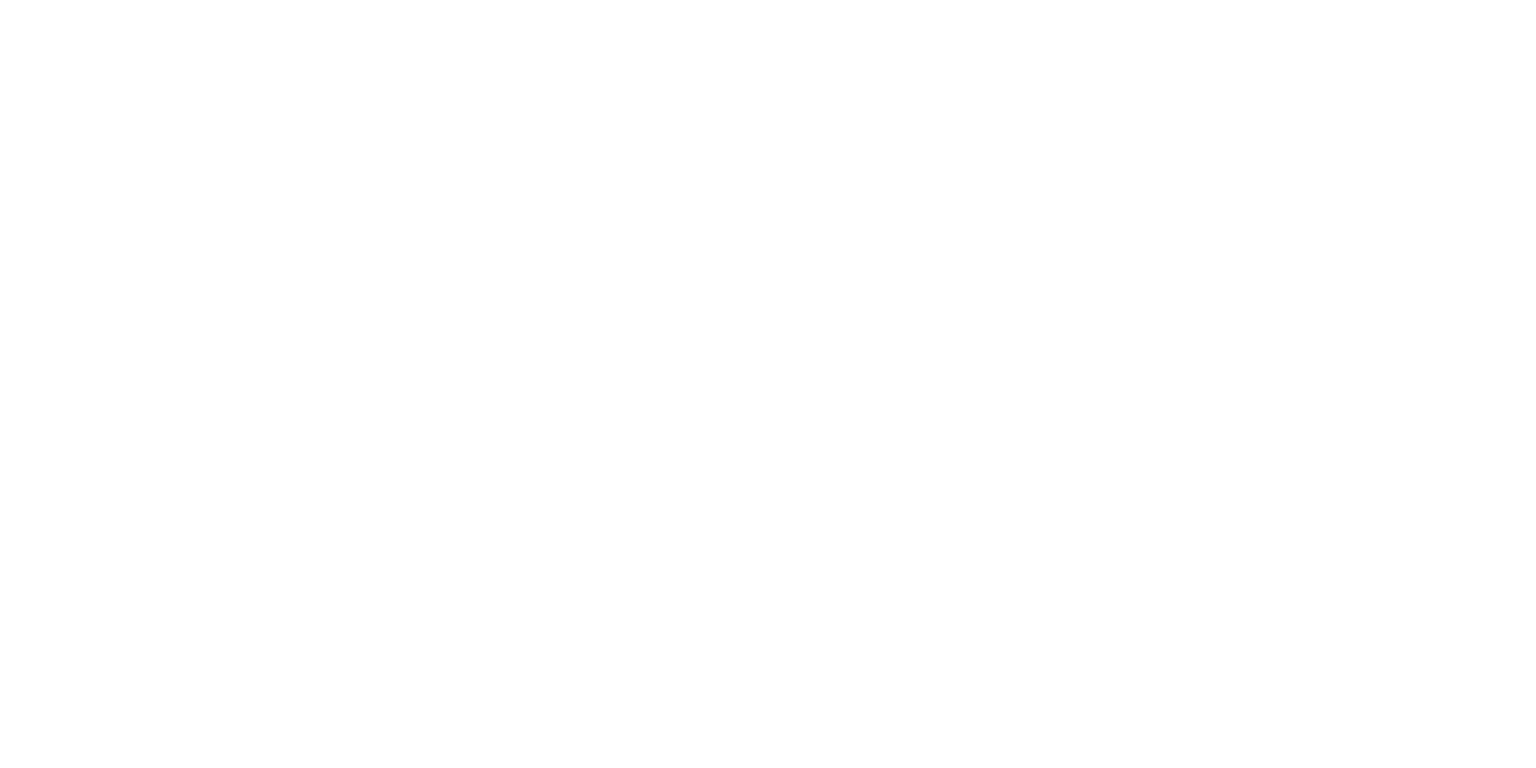
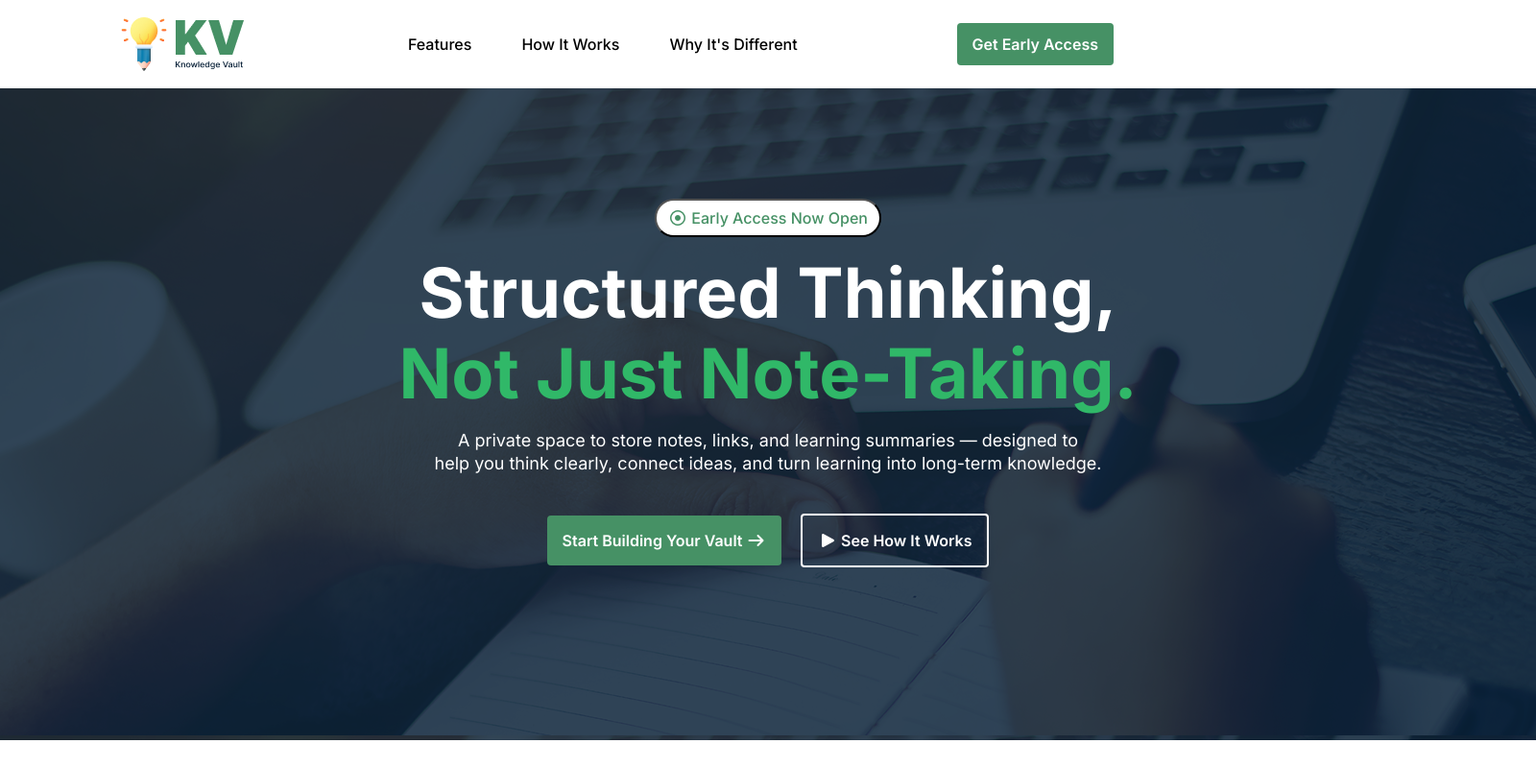
Before and after one commit to noyon-01/assignment-01, a plain HTML site: page index.html in a window 1280 px wide. Shown: the whole page at 96% size, 1600 px wide, since content can reach past the window. Drawn offline with Linux system fonts and the light colour scheme.

Commit message:
header and hero section is added in assignment 01

```diff
--- a/index.html
+++ b/index.html
@@ -1,11 +1,73 @@
 <!DOCTYPE html>
 <html lang="en">
+
 <head>
     <meta charset="UTF-8">
     <meta name="viewport" content="width=device-width, initial-scale=1.0">
-    <title>Document</title>
+    <title>Assignment-01</title>
+    <link rel="stylesheet" href="style.css">
+    <!-- font awesome cdn link -->
+    <link rel="stylesheet" href="https://cdnjs.cloudflare.com/ajax/libs/font-awesome/7.0.1/css/all.min.css"
+        integrity="sha512-2SwdPD6INVrV/lHTZbO2nodKhrnDdJK9/kg2XD1r9uGqPo1cUbujc+IYdlYdEErWNu69gVcYgdxlmVmzTWnetw=="
+        crossorigin="anonymous" referrerpolicy="no-referrer" />
+    <!-- google fonts link -->
+    <link rel="preconnect" href="https://fonts.googleapis.com">
+    <link rel="preconnect" href="https://fonts.gstatic.com" crossorigin>
+    <link
+        href="https://fonts.googleapis.com/css2?family=Inter:ital,opsz,wght@0,14..32,100..900;1,14..32,100..900&display=swap"
+        rel="stylesheet">
 </head>
+
 <body>
+    <!-- header section starts here -->
+    <header>
+        <nav>
+            <img src="assets/logo-navbar.png" alt="">
+            <ul>
+                <li><a href="#">Features</a></li>
+                <li><a href="#">How It Works</a></li>
+                <li><a href="#">Why It's Different</a></li>
+            </ul>
+            <button>Get Early Access</button>
+        </nav>
+    </header>
+    <!-- header section ends here -->
 
+    <!-- hero section starts here -->
+    <section class="hero-section">
+        <div class="hero-content">
+            <button class="early-btn"><i class="fa-regular fa-circle-dot"></i> Early Access Now Open</button>
+            <h1>Structured Thinking,</h1>
+            <h1><span>Not Just Note-Taking.</span></h1>
+            <p>A private space to store notes, links, and learning summaries — designed to <br>
+                help you think clearly, connect ideas, and turn learning into long-term knowledge.</p>
+            <div class="hero-btn">
+                <button>Start Building Your Vault <i class="fa-solid fa-arrow-right"></i></button>
+                <button><i class="fa-solid fa-play"></i> See How It Works</button>
+            </div>
+        </div>
+    </section>
+    <!-- hero section ends here -->
+
+
+    <!-- header section starts here -->
+    <!-- header section ends here -->
+
+
+    <!-- header section starts here -->
+    <!-- header section ends here -->
+
+
+    <!-- header section starts here -->
+    <!-- header section ends here -->
+
+
+    <!-- header section starts here -->
+    <!-- header section ends here -->
+
+
+    <!-- header section starts here -->
+    <!-- header section ends here -->
 </body>
+
 </html>
--- a/style.css
+++ b/style.css
@@ -1,11 +1,153 @@
-*{
+* {
   margin: 0;
   padding: 0;
   box-sizing: border-box;
-    font-family: Arial, Helvetica, sans-serif;
+  font-family: "Inter", sans-serif;
+  font-optical-sizing: auto;
 }
-html , body{
+html,
+body {
   width: 100%;
   height: auto;
   scroll-behavior: smooth;
 }
+
+/* header section style starts here */
+header {
+  max-width: 1600px;
+  margin: 0 auto;
+}
+
+nav {
+  margin: 16px 120px;
+  display: flex;
+  justify-content: space-between;
+  align-items: center;
+}
+
+nav img {
+  width: 139px;
+}
+
+nav ul {
+  display: flex;
+  justify-content: center;
+  align-items: center;
+  gap: 32px;
+}
+
+nav ul li {
+  list-style: none;
+}
+
+nav ul li a {
+  text-decoration: none;
+  color: #000000;
+  font-size: 16px;
+  font-weight: 500;
+  padding: 8px 10px;
+  transition: all linear 0.3s;
+  border-radius: 5px;
+}
+
+nav ul li a:hover {
+  background-color: gray;
+  color: #ffffff;
+}
+
+nav button {
+  font-size: 16px;
+  font-weight: 600;
+  padding: 12px 16px;
+  color: #ffffff;
+  background-color: #469165;
+  border: none;
+  border-radius: 4px;
+  transition: all linear 0.3s;
+}
+
+nav button:hover {
+    background-color: #2c6343;
+}
+/* header section style ends here */
+
+/* hero section style starts here */
+.hero-section {
+  background-image: url(assets/hero-bg.png);
+  width: 1600px;
+  margin: 0 auto;
+  text-align: center;
+  color: #ffffff;
+}
+
+.hero-content .early-btn {
+  font-size: 16px;
+  font-weight: 500;
+  color: #469165;
+  background-color: #ffffff;
+  border-radius: 50px;
+  padding: 8px 12px;
+  margin: 115px 0 16px;
+}
+
+.hero-content h1 {
+  font-size: 72px;
+  font-weight: bold;
+  line-height: 84px;
+}
+
+.hero-content h1:nth-child(3) {
+    color: #30B868;
+}
+
+.hero-content p {
+    font-size: 18px;
+    line-height: 24px;
+    margin: 16px 0 32px;
+}
+
+.hero-content .hero-btn button{
+    font-size: 16px;
+    font-weight: 600;
+    padding: 16px;
+    margin: 8px;
+    margin-bottom: 180px;
+    color: #ffffff;
+    border: none;
+    border-radius: 4px;
+}
+
+.hero-btn button:nth-child(1) {
+    background-color: #469165;
+    transition: all linear 0.3s;
+}
+
+.hero-btn button:nth-child(1):hover {
+    background-color: #28533a;
+}
+
+.hero-btn button:nth-child(2) {
+    background-color: transparent;
+    border: 2px solid #ffffff;
+    transition: all linear 0.3s;
+}
+
+.hero-btn button:nth-child(2):hover {
+    border: 2px solid #2b8b5b;
+}
+/* hero section style ends here */
+
+/* header section style starts here */
+/* header section style ends here */
+
+/* header section style starts here */
+/* header section style ends here */
+
+/* header section style starts here */
+/* header section style ends here */
+
+/* header section style starts here */
+/* header section style ends here */
+
+/* header section style starts here */
+/* header section style ends here */
```
Also changed, not shown: assets/Rectengle.png (added). Lines whose indentation alone changed are shown as unchanged.
